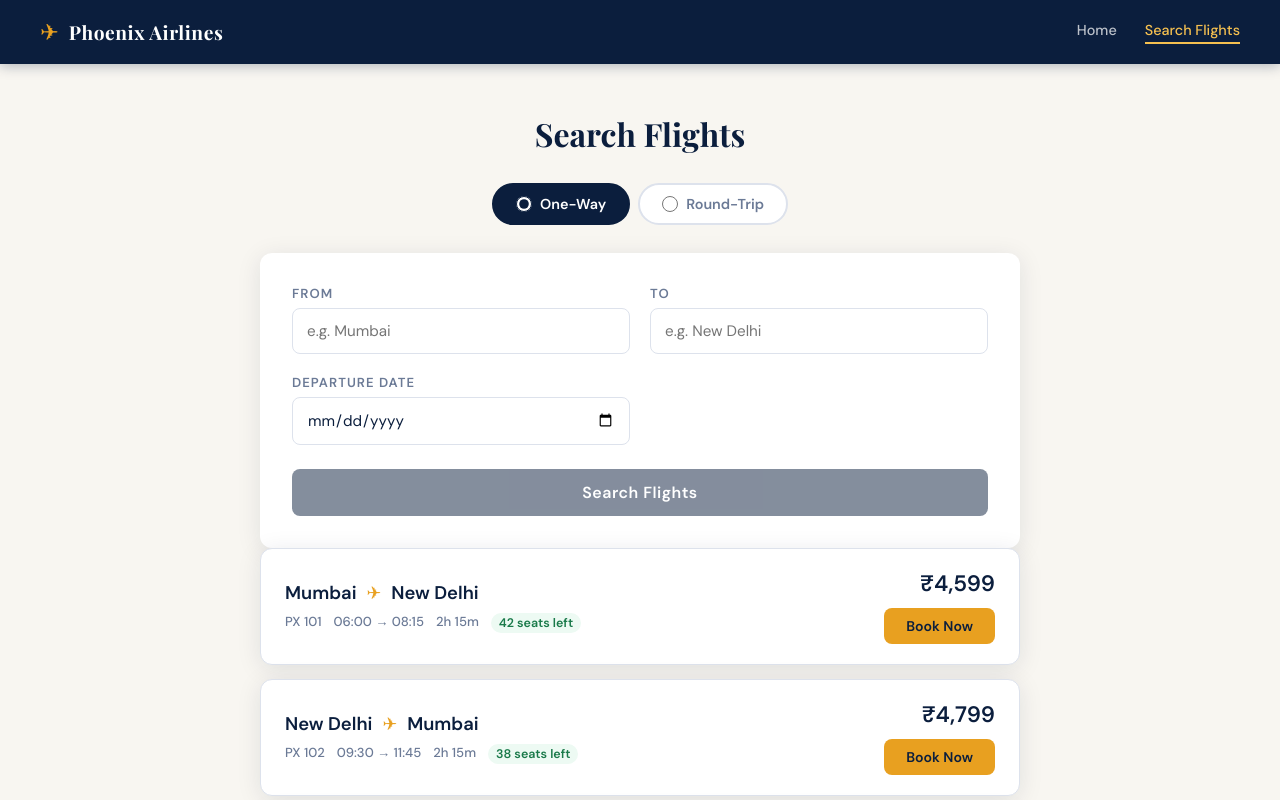
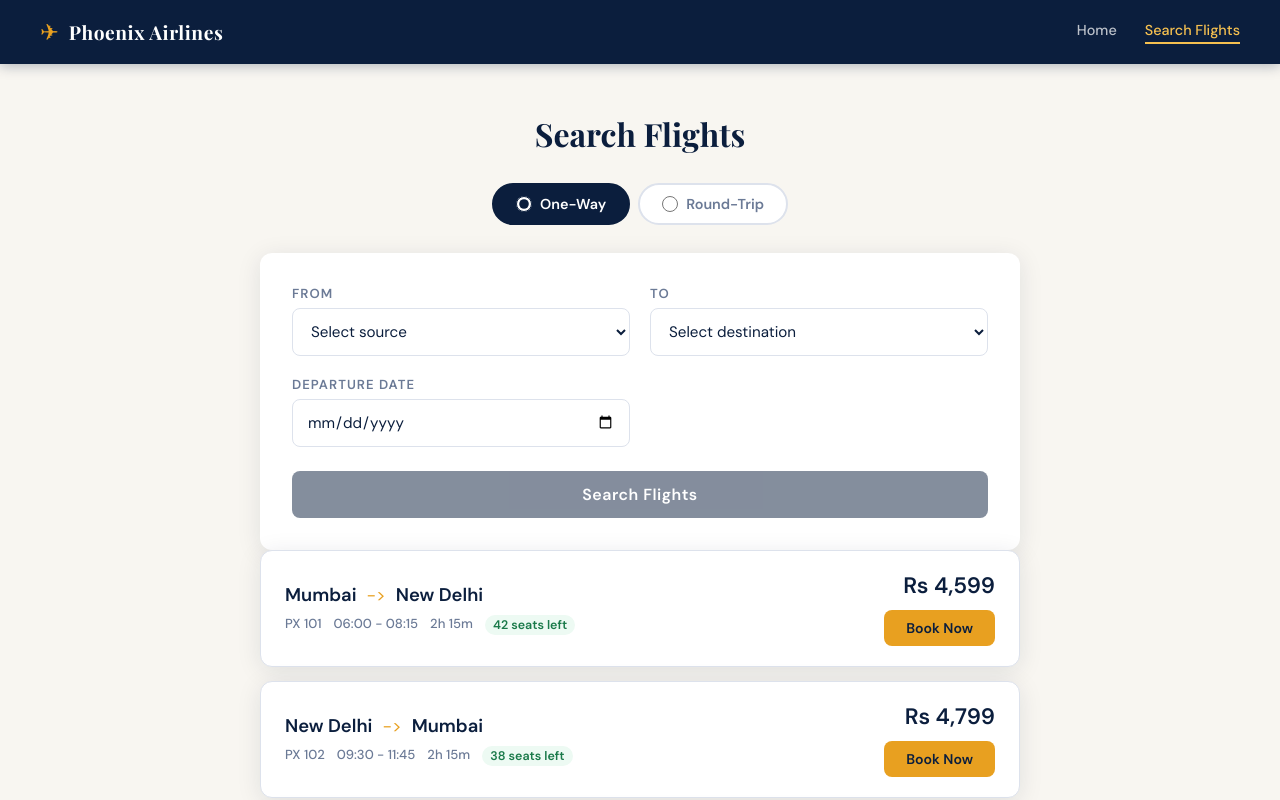
Before and after one commit to acciojob/phoenix-airlines-SHAIKADIL522, a React app: page /flight-search in a window 1280 px wide. Shown: the top 800 px of the page. Built offline with nearby package versions, Linux system fonts and the light colour scheme.

Commit message:
final fix

```diff
--- a/src/data/flightsData.js
+++ b/src/data/flightsData.js
@@ -111,16 +111,14 @@ export const FLIGHTS = [
 
 /**
  * Search flights by source → destination (case-insensitive).
- * Always returns at least the full list so <li> elements are always rendered.
+ * Returns only matching routes.
  */
 export function searchFlights(source, destination) {
   const norm = (s) => (s || "").trim().toLowerCase();
   const src = norm(source);
   const dst = norm(destination);
 
-  const filtered = FLIGHTS.filter(
+  return FLIGHTS.filter(
     (f) => norm(f.source) === src && norm(f.destination) === dst
   );
-
-  return filtered.length > 0 ? filtered : FLIGHTS;
 }
--- a/src/pages/FlightSearch.jsx
+++ b/src/pages/FlightSearch.jsx
@@ -11,6 +11,10 @@ import {
   selectFlight,
 } from "../store/flightSlice";
 import { searchFlights, FLIGHTS } from "../data/flightsData";
+
+const CITY_OPTIONS = Array.from(
+  new Set(FLIGHTS.flatMap((flight) => [flight.source, flight.destination]))
+).sort();
 
 const FlightSearch = () => {
   const dispatch = useDispatch();
@@ -28,14 +32,15 @@ const FlightSearch = () => {
   const [errors, setErrors] = useState({});
   const [searched, setSearched] = useState(false);
 
-  // Search button disabled when source or destination empty
   const isSearchDisabled = !source.trim() || !destination.trim();
 
   const validate = () => {
     const newErrors = {};
-    if (!source.trim()) newErrors.source = "Please enter a source city.";
-    if (!destination.trim())
-      newErrors.destination = "Please enter a destination city.";
+
+    if (!source.trim()) newErrors.source = "Please select a source city.";
+    if (!destination.trim()) {
+      newErrors.destination = "Please select a destination city.";
+    }
     if (
       source.trim() &&
       destination.trim() &&
@@ -44,22 +49,26 @@ const FlightSearch = () => {
       newErrors.destination = "Source and destination cannot be the same.";
     }
     if (tripType === "round-trip" && returnDate && departureDate) {
-      if (new Date(returnDate) < new Date(departureDate))
+      if (new Date(returnDate) < new Date(departureDate)) {
         newErrors.returnDate = "Return date must be after departure date.";
       }
+    }
+
     return newErrors;
   };
 
   const handleSearch = (e) => {
     e.preventDefault();
     const validationErrors = validate();
+
     if (Object.keys(validationErrors).length > 0) {
       setErrors(validationErrors);
+      setSearched(false);
       return;
     }
+
     setErrors({});
-    const results = searchFlights(source, destination);
-    dispatch(setSearchResults(results));
+    dispatch(setSearchResults(searchFlights(source, destination)));
     setSearched(true);
   };
 
@@ -68,11 +77,15 @@ const FlightSearch = () => {
     history.push("/flight-booking");
   };
 
+  const updateField = (action, key, value) => {
+    dispatch(action(value));
+    setSearched(false);
+    setErrors((prev) => ({ ...prev, [key]: undefined }));
+  };
+
   const today = new Date().toISOString().split("T")[0];
-
-  // Always show all flights so <li> exists on page load (Cypress line 115)
-  // After search, show filtered results
   const displayedFlights = searched ? searchResults : FLIGHTS;
+  const showNoFlights = searched && displayedFlights.length === 0;
 
   return (
     <div className="search-page">
@@ -86,7 +99,10 @@ const FlightSearch = () => {
               name="tripType"
               value="one-way"
               checked={tripType === "one-way"}
-              onChange={() => dispatch(setTripType("one-way"))}
+              onChange={() => {
+                dispatch(setTripType("one-way"));
+                setSearched(false);
+              }}
             />
             <span>One-Way</span>
           </label>
@@ -96,7 +112,10 @@ const FlightSearch = () => {
               name="tripType"
               value="round-trip"
               checked={tripType === "round-trip"}
-              onChange={() => dispatch(setTripType("round-trip"))}
+              onChange={() => {
+                dispatch(setTripType("round-trip"));
+                setSearched(false);
+              }}
             />
             <span>Round-Trip</span>
           </label>
@@ -106,34 +125,42 @@ const FlightSearch = () => {
           <div className="form-row">
             <div className="form-group">
               <label htmlFor="source">From</label>
-              <input
-                type="text"
+              <select
                 id="source"
-                placeholder="e.g. Mumbai"
                 value={source}
-                onChange={(e) => {
-                  dispatch(setSource(e.target.value));
-                  setErrors((prev) => ({ ...prev, source: undefined }));
-                }}
+                onChange={(e) => updateField(setSource, "source", e.target.value)}
                 className={errors.source ? "input-error" : ""}
-              />
+              >
+                <option value="">Select source</option>
+                {CITY_OPTIONS.map((city) => (
+                  <option key={`source-${city}`} value={city}>
+                    {city}
+                  </option>
+                ))}
+              </select>
               {errors.source && <span className="error-msg">{errors.source}</span>}
             </div>
 
             <div className="form-group">
               <label htmlFor="destination">To</label>
-              <input
-                type="text"
+              <select
                 id="destination"
-                placeholder="e.g. New Delhi"
                 value={destination}
-                onChange={(e) => {
-                  dispatch(setDestination(e.target.value));
-                  setErrors((prev) => ({ ...prev, destination: undefined }));
-                }}
+                onChange={(e) =>
+                  updateField(setDestination, "destination", e.target.value)
+                }
                 className={errors.destination ? "input-error" : ""}
-              />
-              {errors.destination && <span className="error-msg">{errors.destination}</span>}
+              >
+                <option value="">Select destination</option>
+                {CITY_OPTIONS.map((city) => (
+                  <option key={`destination-${city}`} value={city}>
+                    {city}
+                  </option>
+                ))}
+              </select>
+              {errors.destination && (
+                <span className="error-msg">{errors.destination}</span>
+              )}
             </div>
           </div>
 
@@ -145,13 +172,14 @@ const FlightSearch = () => {
                 id="departureDate"
                 min={today}
                 value={departureDate}
-                onChange={(e) => {
-                  dispatch(setDepartureDate(e.target.value));
-                  setErrors((prev) => ({ ...prev, departureDate: undefined }));
-                }}
+                onChange={(e) =>
+                  updateField(setDepartureDate, "departureDate", e.target.value)
+                }
                 className={errors.departureDate ? "input-error" : ""}
               />
-              {errors.departureDate && <span className="error-msg">{errors.departureDate}</span>}
+              {errors.departureDate && (
+                <span className="error-msg">{errors.departureDate}</span>
+              )}
             </div>
 
             {tripType === "round-trip" && (
@@ -162,60 +190,48 @@ const FlightSearch = () => {
                   id="returnDate"
                   min={departureDate || today}
                   value={returnDate}
-                  onChange={(e) => {
-                    dispatch(setReturnDate(e.target.value));
-                    setErrors((prev) => ({ ...prev, returnDate: undefined }));
-                  }}
+                  onChange={(e) =>
+                    updateField(setReturnDate, "returnDate", e.target.value)
+                  }
                   className={errors.returnDate ? "input-error" : ""}
                 />
-                {errors.returnDate && <span className="error-msg">{errors.returnDate}</span>}
+                {errors.returnDate && (
+                  <span className="error-msg">{errors.returnDate}</span>
+                )}
               </div>
             )}
           </div>
 
-          {/*
-            search-btn: disabled when source/destination empty (Cypress line 120)
-          */}
-          <button
-            type="submit"
-            className="search-btn"
-            disabled={isSearchDisabled}
-          >
+          <button type="submit" className="search-btn" disabled={isSearchDisabled}>
             Search Flights
           </button>
         </form>
 
-        {/*
-          ul + li always in DOM (Cypress line 115 checks li on page load)
-          book_flight buttons: disabled before search, enabled after search
-          (Cypress line 120 checks ALL buttons disabled before search,
-           line 137 checks .book_flight exists after search)
-        */}
+        {showNoFlights ? (
+          <div className="no-flights-message">No flights available for this route.</div>
+        ) : (
           <ul className="flights-list">
             {displayedFlights.map((flight) => (
               <li key={flight.id} className="flight-card">
                 <div className="flight-info">
                   <div className="flight-route">
                     <span className="city">{flight.source}</span>
-                  <span className="flight-arrow"> ✈ </span>
+                    <span className="flight-arrow"> -&gt; </span>
                     <span className="city">{flight.destination}</span>
                   </div>
                   <div className="flight-meta">
                     <span>{flight.flightNumber}</span>
-                  <span>{flight.departure} → {flight.arrival}</span>
+                    <span>{flight.departure} - {flight.arrival}</span>
                     <span>{flight.duration}</span>
                     <span className="seats-left">{flight.seats} seats left</span>
                   </div>
                 </div>
                 <div className="flight-price-block">
                   <span className="price">
-                  ₹{flight.price.toLocaleString("en-IN")}
+                    Rs {flight.price.toLocaleString("en-IN")}
                   </span>
-                {/*
-                  disabled before search so all buttons are disabled initially.
-                  enabled after search so .book_flight is clickable.
-                */}
                   <button
+                    type="button"
                     className="book_flight"
                     disabled={!searched}
                     onClick={() => handleBookFlight(flight)}
@@ -226,6 +242,7 @@ const FlightSearch = () => {
               </li>
             ))}
           </ul>
+        )}
       </div>
     </div>
   );
```
Lines whose indentation alone changed are shown as unchanged.
